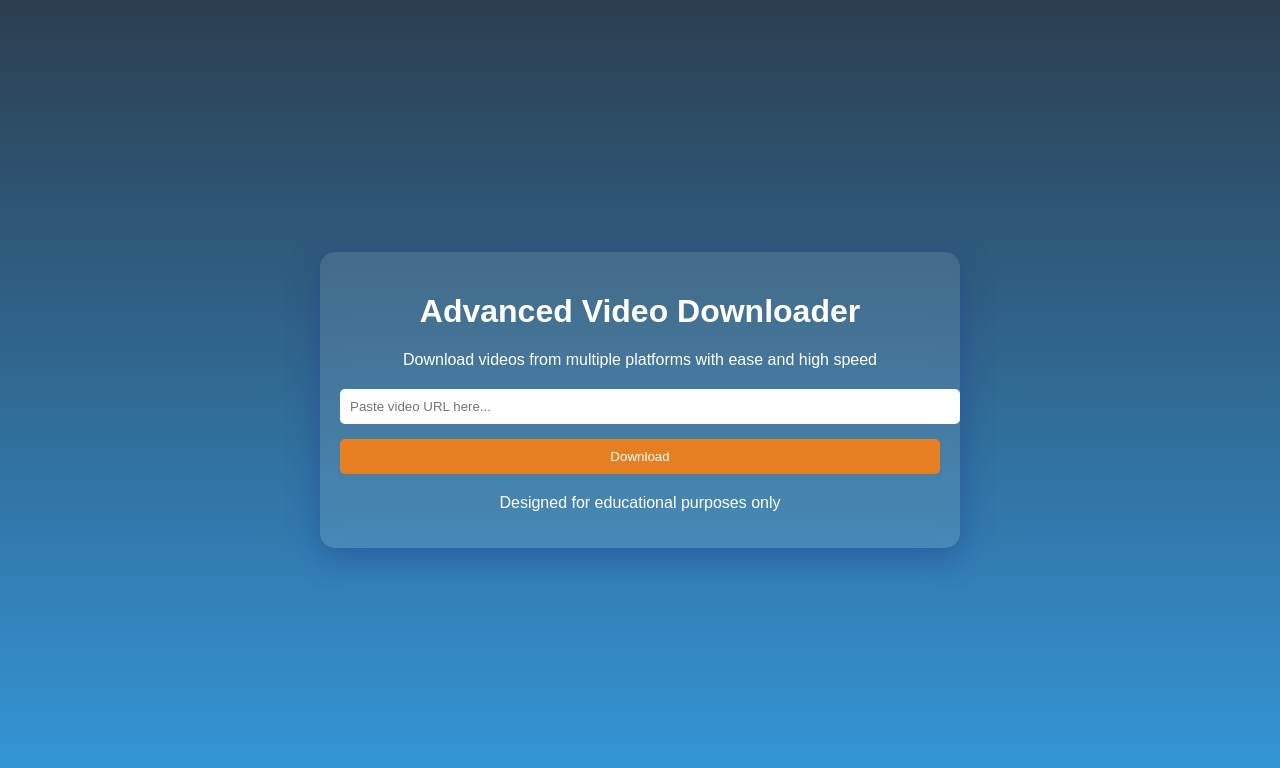
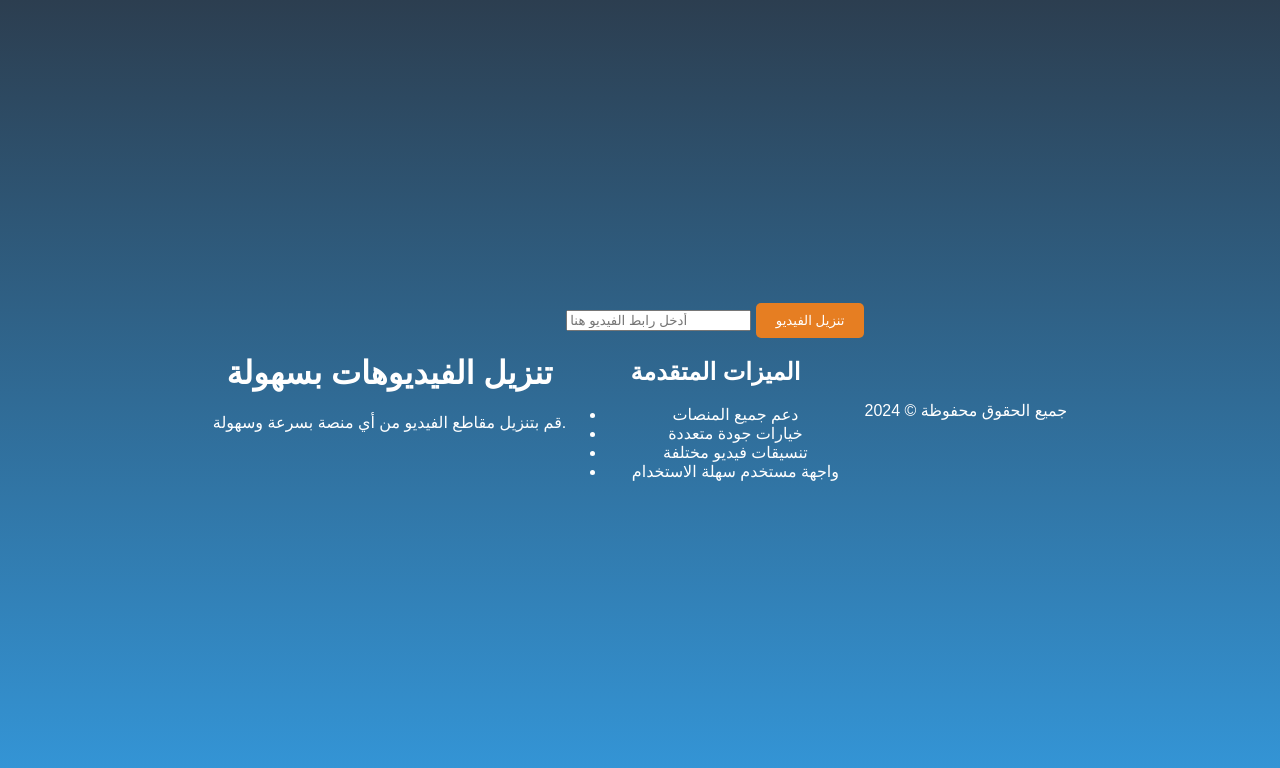
Before and after one commit to amr-794/downloader1, a plain HTML site: page index.html in a window 1280 px wide. Drawn offline with Linux system fonts and the light colour scheme.

Commit message:
Update index.html

```diff
--- a/index.html
+++ b/index.html
@@ -1,29 +1,42 @@
 <!DOCTYPE html>
-<html lang="en">
+<html lang="ar">
 <head>
     <meta charset="UTF-8">
-    <meta http-equiv="X-UA-Compatible" content="IE=edge">
     <meta name="viewport" content="width=device-width, initial-scale=1.0">
-    <title>Advanced Video Downloader</title>
+    <title>موقع تنزيل الفيديوهات</title>
     <link rel="stylesheet" href="styles.css">
 </head>
 <body>
-    <div class="container">
     <header>
-            <h1>Advanced Video Downloader</h1>
-            <p>Download videos from multiple platforms with ease and high speed</p>
+        <h1>تنزيل الفيديوهات بسهولة</h1>
+        <p>قم بتنزيل مقاطع الفيديو من أي منصة بسرعة وسهولة.</p>
     </header>
     <main>
-            <div class="input-section">
-                <input type="url" id="video-url" placeholder="Paste video URL here..." required>
-                <button id="download-btn">Download</button>
+        <form id="download-form">
+            <input type="text" id="video-url" placeholder="أدخل رابط الفيديو هنا" required>
+            <button type="submit">تنزيل الفيديو</button>
+        </form>
+        <div id="progress-container" style="display:none;">
+            <div id="progress-bar"></div>
+            <p id="progress-text">0%</p>
         </div>
-            <div id="output"></div>
+        <div id="video-container" style="display:none;">
+            <h2>الفيديو الذي تم تنزيله:</h2>
+            <video id="downloaded-video" controls></video>
+        </div>
+        <div id="features">
+            <h2>الميزات المتقدمة</h2>
+            <ul>
+                <li>دعم جميع المنصات</li>
+                <li>خيارات جودة متعددة</li>
+                <li>تنسيقات فيديو مختلفة</li>
+                <li>واجهة مستخدم سهلة الاستخدام</li>
+            </ul>
+        </div>
     </main>
     <footer>
-            <p>Designed for educational purposes only</p>
+        <p>جميع الحقوق محفوظة © 2024</p>
     </footer>
-    </div>
     <script src="script.js"></script>
 </body>
 </html>
```
Lines whose indentation alone changed are shown as unchanged.
